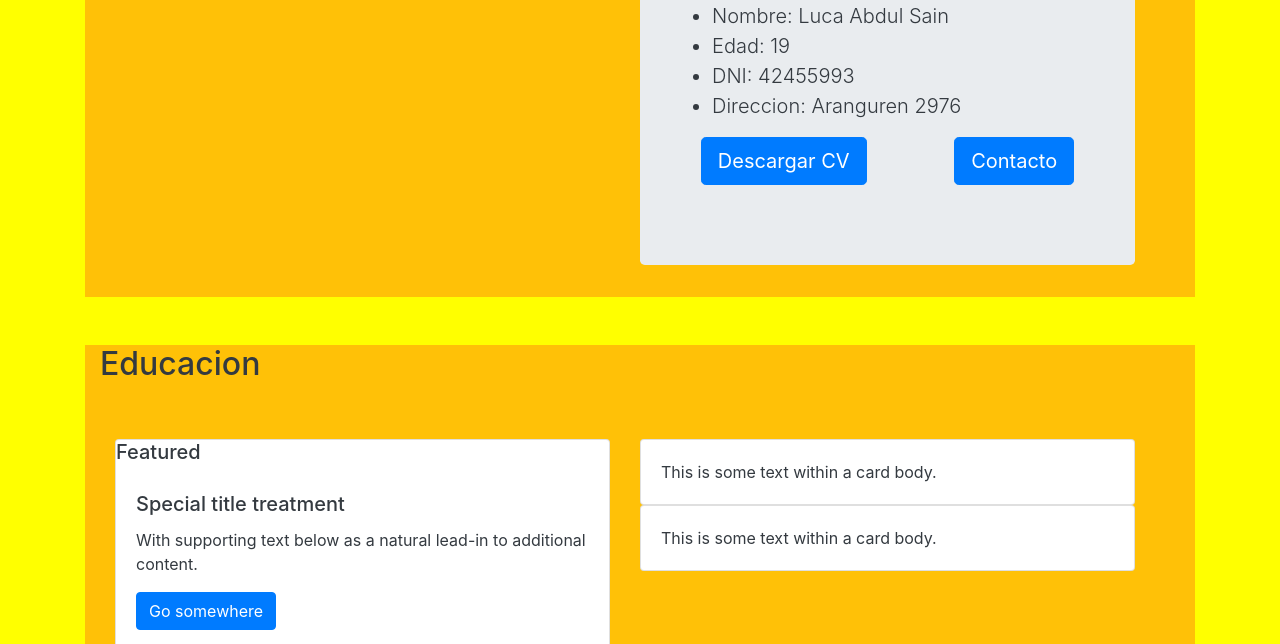
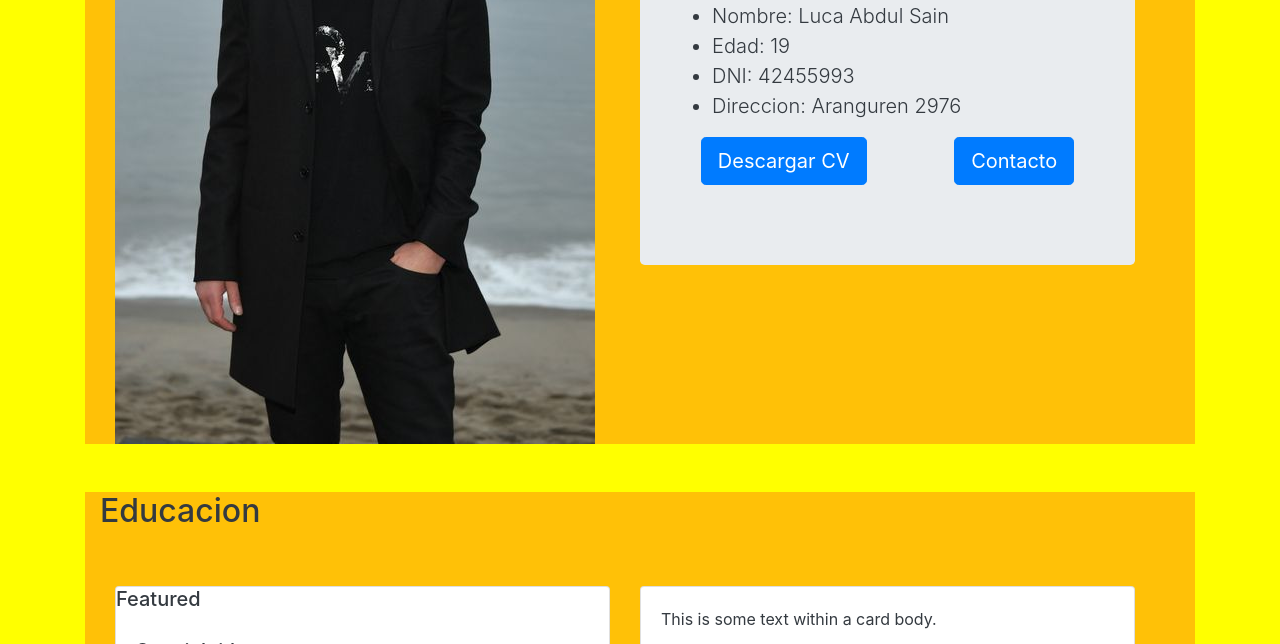
Before and after one commit to lukaneco/cv, a plain HTML site: page index.html in a window 1280 px wide. Shown: the part 656-1300 px from the top of the page. Drawn offline with nearby package versions, Linux system fonts and the light colour scheme.

Commit message:
Update index.html

```diff
--- a/index.html
+++ b/index.html
@@ -80,7 +80,7 @@
                 <div class="container row boxlayout xd">
 
                     <div class="col col-md-6 mt-5">
-                        <img src="keanu.jpg" alt="">
+                        <img src="cv3/keanu.jpg" alt="">
                     </div>
 
                     <div class="col col-md-6">
```
